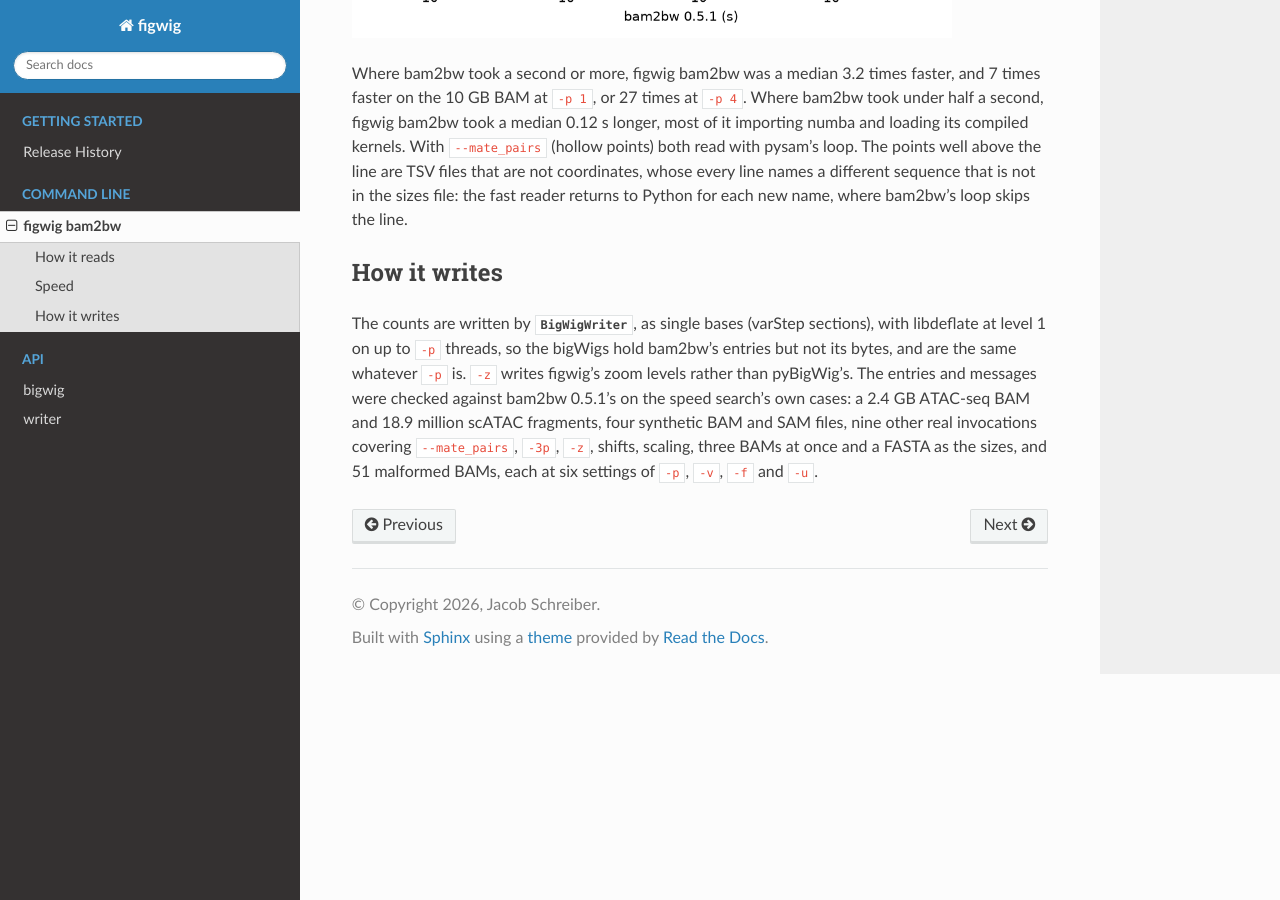
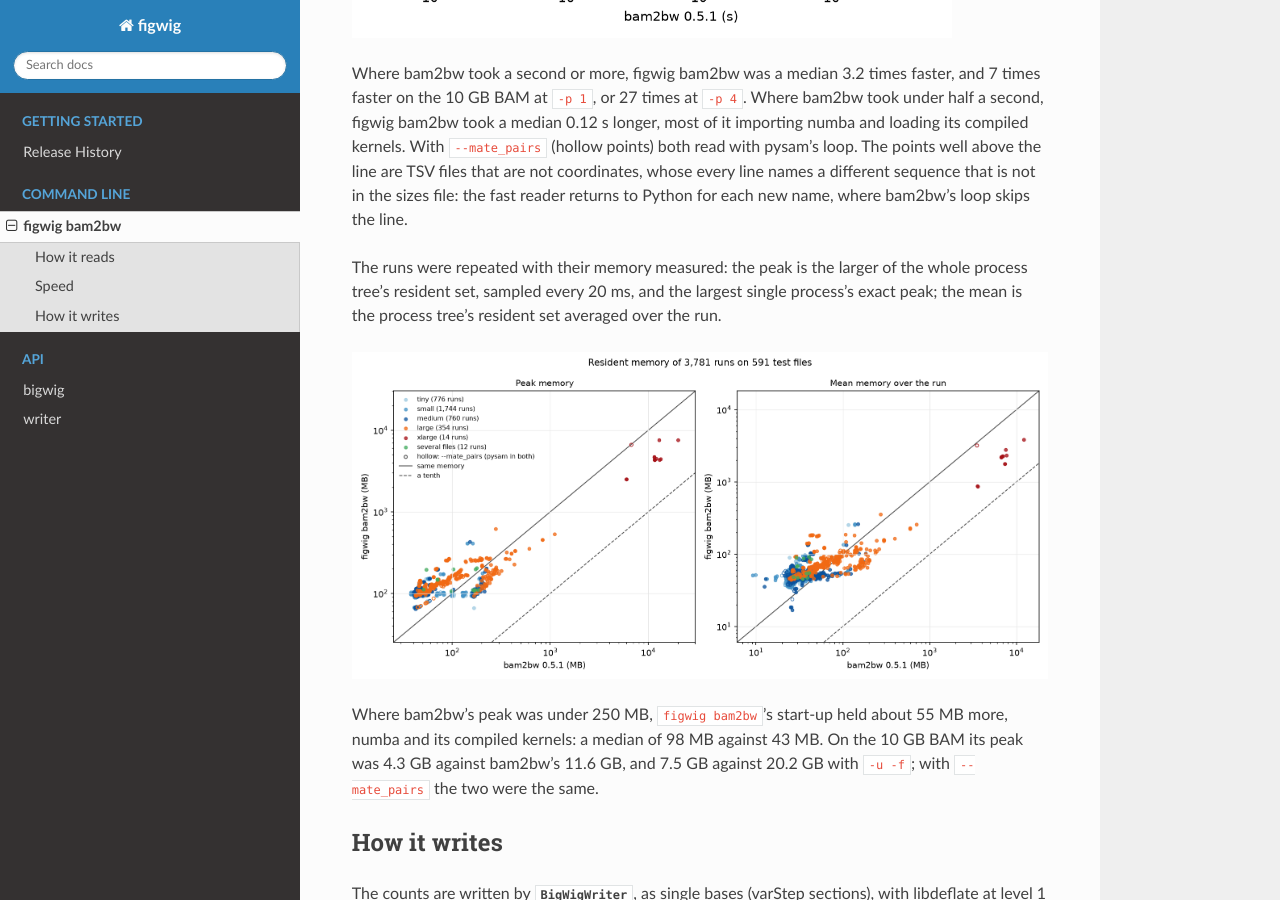
Before and after one commit to jmschrei/figwig, a Sphinx documentation site: the page built from docs/bam2bw.rst, in a window 1280 px wide and 900 px high, scrolled down 2502 px. Built offline with Sphinx 7.4.7 and the Read the Docs theme 3.1.0, drawn with Linux system fonts in a browser that asks for light colours.

Commit message:
DOC memory of figwig bam2bw against bam2bw 0.5.1 on the test data
Log-scale scatterplots of peak and mean resident memory over the same
3,781 runs, in the README and on the command's page: about 55 MB more at
start-up for small inputs (numba and its kernels), and on the 10 GB BAM a
peak of 4.3 GB against 11.6 GB, or 7.5 GB against 20.2 GB with -u -f.

Co-Authored-By: Claude Opus 5.5 <noreply@anthropic.com>

```diff
--- a/docs/bam2bw.rst
+++ b/docs/bam2bw.rst
@@ -117,6 +117,20 @@ well above the line are TSV files that are not coordinates, whose every line
 names a different sequence that is not in the sizes file: the fast reader
 returns to Python for each new name, where bam2bw's loop skips the line.
 
+The runs were repeated with their memory measured: the peak is the larger of
+the whole process tree's resident set, sampled every 20 ms, and the largest
+single process's exact peak; the mean is the process tree's resident set
+averaged over the run.
+
+.. image:: figures/bam2bw-memory.png
+   :alt: Peak and mean memory of figwig bam2bw against bam2bw 0.5.1, log scales
+   :width: 750px
+
+Where bam2bw's peak was under 250 MB, ``figwig bam2bw``'s start-up held about
+55 MB more, numba and its compiled kernels: a median of 98 MB against 43 MB.
+On the 10 GB BAM its peak was 4.3 GB against bam2bw's 11.6 GB, and 7.5 GB
+against 20.2 GB with ``-u -f``; with ``--mate_pairs`` the two were the same.
+
 How it writes
 -------------
 
```
Also changed, not shown: README.md (+13 -0 lines), docs/figures/bam2bw-memory.png (added).
